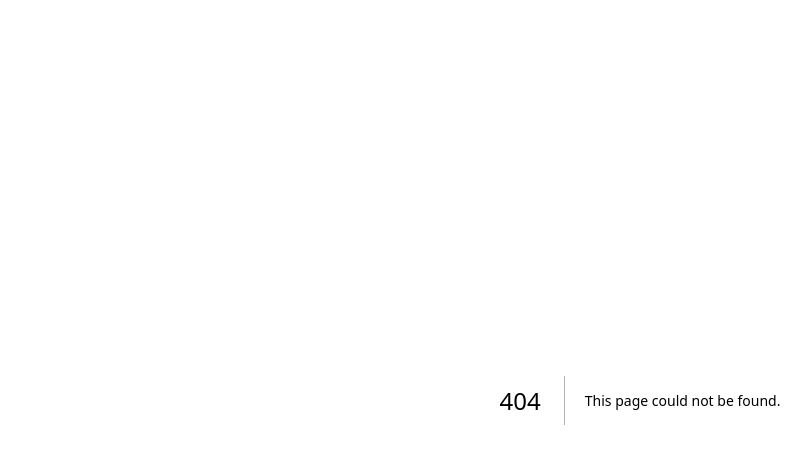
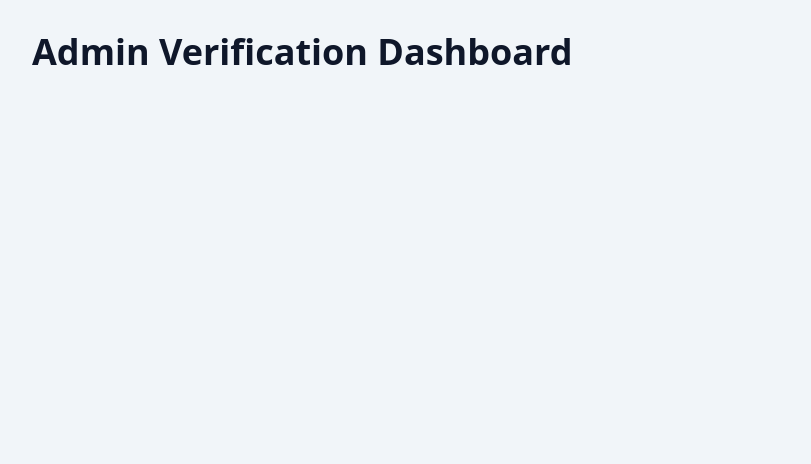
Before and after one commit to mose027-cmd/AppaiserIntel, a Next.js app: page /admin in a window 1280 px wide. Before the commit this address had no page. Shown: the top 464 px of the page, without its empty margins (0-811 px from the left). Built offline with nearby package versions, Linux system fonts and the light colour scheme.

Commit message:
Add admin verification route shell

```diff
--- /dev/null
+++ b/app/admin/page.tsx
@@ -0,0 +1,11 @@
+"use client";
+
+export default function AdminPage() {
+  return (
+    <main className="min-h-screen bg-slate-100 p-8">
+      <h1 className="text-4xl font-bold text-slate-900">
+        Admin Verification Dashboard
+      </h1>
+    </main>
+  );
+}
```
